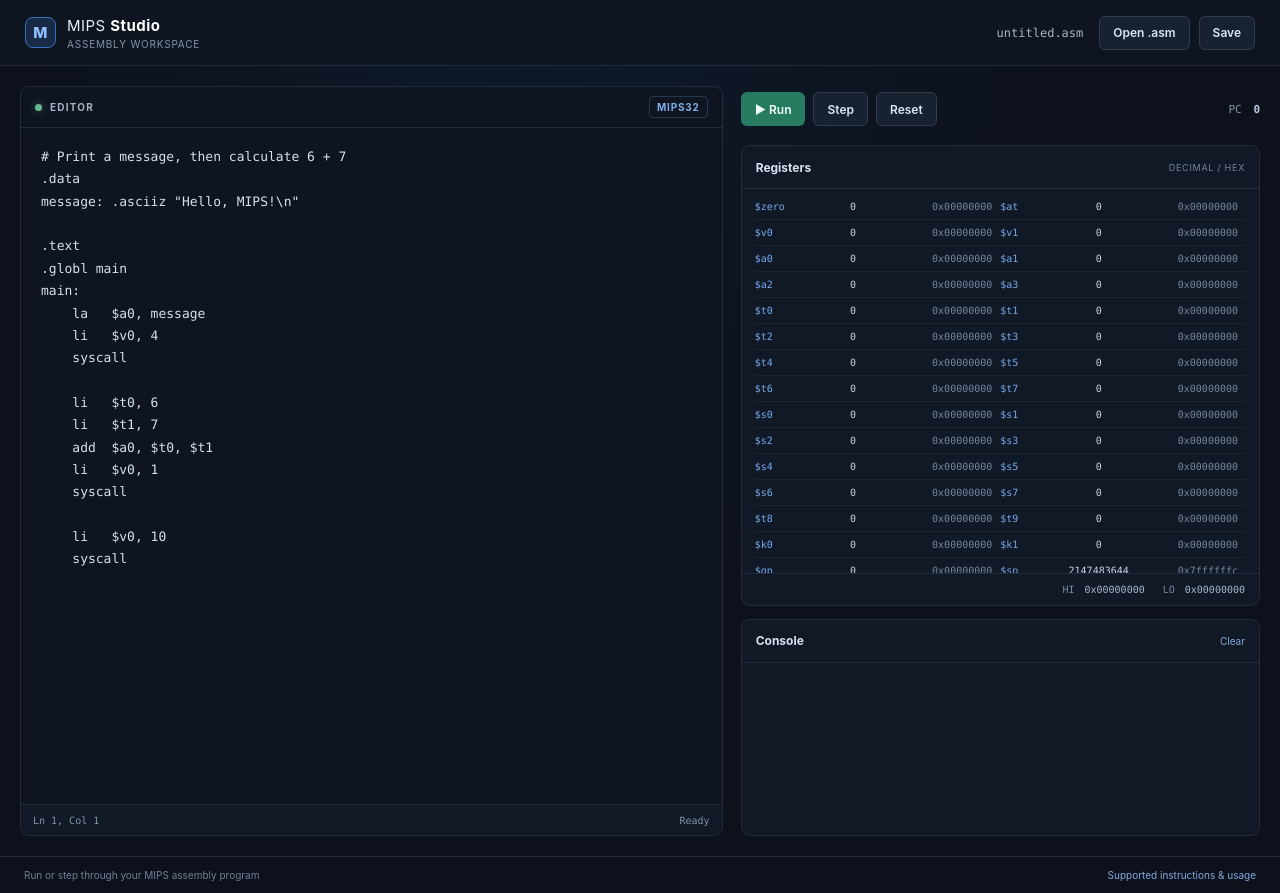
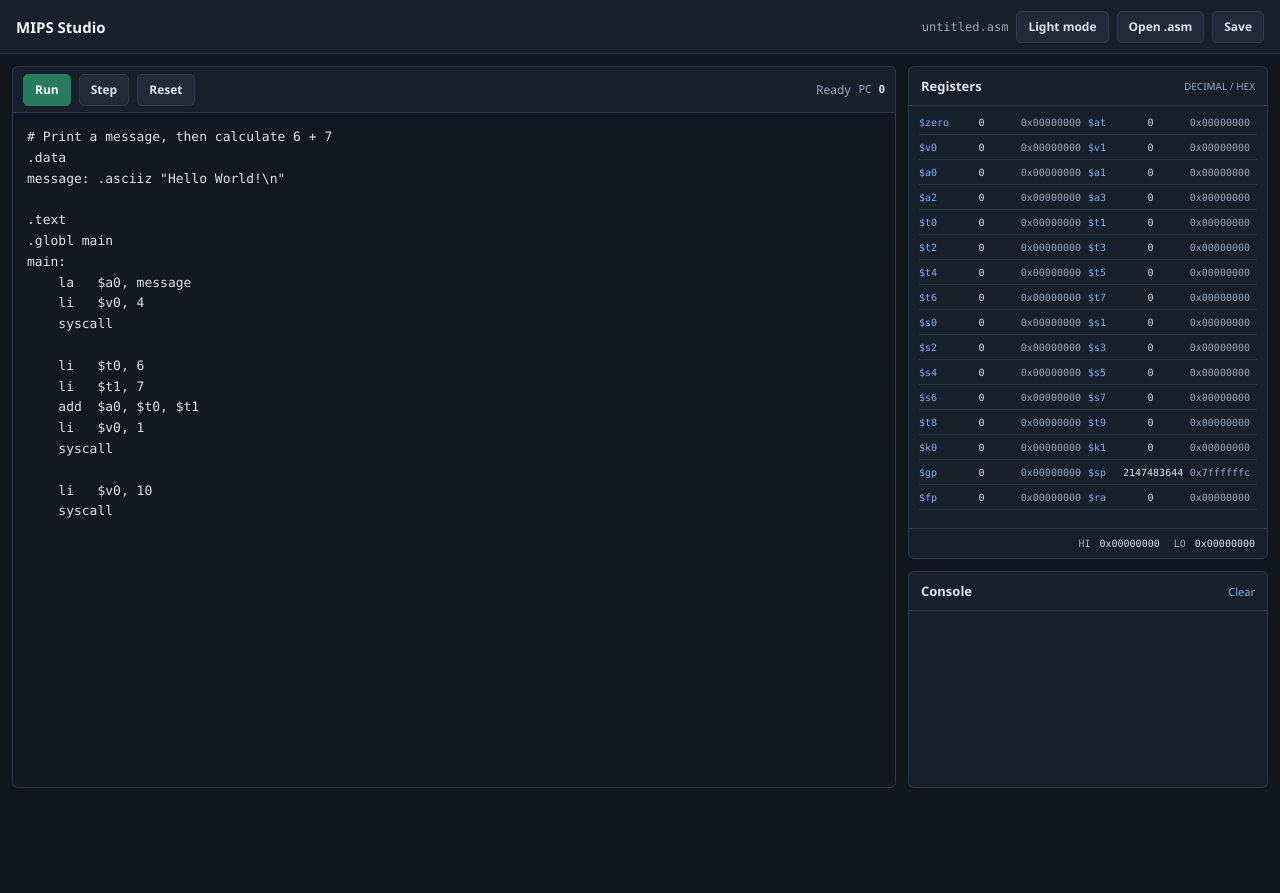
Before and after one commit to Ko1-Fish/MIPS-STUDIO, an Electron app: page index.html in a window 1280 px wide. After the commit the page ends 800 px from the top, so only its background shows below. Drawn offline with Linux system fonts and the light colour scheme.

Commit message:
major update or something

```diff
--- a/app.js
+++ b/app.js
@@ -1,7 +1,7 @@
 (function () {
   const sample = `# Print a message, then calculate 6 + 7
 .data
-message: .asciiz "Hello, MIPS!\\n"
+message: .asciiz "Hello World!\\n"
 
 .text
 .globl main
@@ -25,11 +25,29 @@ main:
   const fileName = document.getElementById("file-name");
   const output = document.getElementById("output");
   const status = document.getElementById("execution-status");
+  const themeToggle = document.getElementById("theme-toggle");
+  const themeColor = document.querySelector('meta[name="theme-color"]');
   const pcIndicator = document.querySelector("#pc-indicator b");
   let machine = null;
   let currentName = "untitled.asm";
 
   source.value = sample;
+
+  function setTheme(theme) {
+    const nextTheme = theme === "dark" ? "light" : "dark";
+    document.documentElement.dataset.theme = theme;
+    themeToggle.textContent = `${nextTheme === "light" ? "Light" : "Dark"} mode`;
+    themeToggle.setAttribute("aria-label", `Switch to ${nextTheme} mode`);
+    themeToggle.setAttribute("aria-pressed", String(theme === "light"));
+    themeColor.content = theme === "dark" ? "#10151e" : "#f3f5f8";
+  }
+
+  setTheme(localStorage.getItem("mips-studio-theme") === "light" ? "light" : "dark");
+  themeToggle.addEventListener("click", () => {
+    const theme = document.documentElement.dataset.theme === "dark" ? "light" : "dark";
+    localStorage.setItem("mips-studio-theme", theme);
+    setTheme(theme);
+  });
 
   function showError(error) {
     status.textContent = "Error";
@@ -145,9 +163,6 @@ main:
     clearError();
     status.textContent = "Modified";
   });
-  source.addEventListener("keyup", updateCursor);
-  source.addEventListener("click", updateCursor);
-  source.addEventListener("select", updateCursor);
   source.addEventListener("keydown", event => {
     if (event.key === "Tab") {
       event.preventDefault();
@@ -158,11 +173,5 @@ main:
     }
   });
 
-  function updateCursor() {
-    const before = source.value.slice(0, source.selectionStart);
-    const line = before.split("\n");
-    document.getElementById("cursor-position").textContent = `Ln ${line.length}, Col ${line[line.length - 1].length + 1}`;
-  }
-
   render();
 })();
--- a/index.html
+++ b/index.html
@@ -3,18 +3,16 @@
 <head>
   <meta charset="utf-8">
   <meta name="viewport" content="width=device-width, initial-scale=1">
-  <meta name="theme-color" content="#111827">
+  <meta name="theme-color" content="#10151e">
   <title>MIPS Studio</title>
   <link rel="stylesheet" href="styles.css">
 </head>
 <body>
   <header class="topbar">
-    <a class="brand" href="#" aria-label="MIPS Studio home">
-      <span class="brand-mark">M</span>
-      <span>MIPS <strong>Studio</strong><small>Assembly workspace</small></span>
-    </a>
+    <a class="brand" href="#" aria-label="MIPS Studio home">MIPS Studio</a>
     <div class="top-actions">
       <span id="file-name" class="file-name">untitled.asm</span>
+      <button id="theme-toggle" class="button button-muted" type="button" aria-pressed="false">Light mode</button>
       <button id="open-button" class="button button-muted" type="button">Open .asm</button>
       <button id="save-button" class="button button-muted" type="button">Save</button>
       <input id="file-input" type="file" accept=".asm,.s,.txt" hidden>
@@ -23,25 +21,21 @@
 
   <main class="workspace">
     <section class="editor-column" aria-label="Assembly editor">
-      <div class="section-bar">
-        <div><span class="status-dot"></span><span>EDITOR</span></div>
-        <span class="language-tag">MIPS32</span>
+      <div class="toolbar">
+        <div class="control-group">
+          <button id="run-button" class="button button-run" type="button">Run</button>
+          <button id="step-button" class="button button-muted" type="button">Step</button>
+          <button id="reset-button" class="button button-muted" type="button">Reset</button>
+        </div>
+        <div class="run-info">
+          <span id="execution-status">Ready</span>
+          <span id="pc-indicator" class="pc-indicator">PC <b>0</b></span>
+        </div>
       </div>
       <textarea id="source" aria-label="MIPS assembly source" spellcheck="false" autocapitalize="off"></textarea>
-      <div class="editor-footer">
-        <span id="cursor-position">Ln 1, Col 1</span>
-        <span id="execution-status">Ready</span>
-      </div>
     </section>
 
-    <section class="right-column" aria-label="Emulator">
-      <div class="controls">
-        <button id="run-button" class="button button-run" type="button"><span aria-hidden="true">▶</span> Run</button>
-        <button id="step-button" class="button button-muted" type="button">Step</button>
-        <button id="reset-button" class="button button-muted" type="button">Reset</button>
-        <span class="control-spacer"></span>
-        <span id="pc-indicator" class="pc-indicator">PC <b>0</b></span>
-      </div>
+    <aside class="right-column" aria-label="Emulator">
       <div class="panel registers-panel">
         <div class="panel-heading"><h2>Registers</h2><span>DECIMAL / HEX</span></div>
         <div id="registers" class="register-grid"></div>
@@ -54,12 +48,8 @@
         <div class="panel-heading"><h2>Console</h2><button id="clear-output" class="text-button" type="button">Clear</button></div>
         <pre id="output" aria-live="polite"></pre>
       </div>
-    </section>
+    </aside>
   </main>
-  <footer class="app-footer">
-    <span>Run or step through your MIPS assembly program</span>
-    <a href="README.md">Supported instructions &amp; usage</a>
-  </footer>
   <script src="simulator.js"></script>
   <script src="app.js"></script>
 </body>
--- a/simulator.js
+++ b/simulator.js
@@ -380,7 +380,11 @@
         }
         case "beq": case "bne":
           requireArgs(3);
-          if (op === "beq" ? reg(0) === reg(1) : reg(0) !== reg(1)) branch(args[2]);
+          if (op === "beq" ? reg(0) === imm(1) : reg(0) !== imm(1)) branch(args[2]);
+          break;
+        case "beqz": case "bnez":
+          requireArgs(2);
+          if (op === "beqz" ? reg(0) === 0 : reg(0) !== 0) branch(args[1]);
           break;
         case "bgtz": case "blez": case "bltz": case "bgez":
           requireArgs(2);
--- a/styles.css
+++ b/styles.css
@@ -1,95 +1,254 @@
 :root {
   color-scheme: dark;
-  font-family: Inter, "Segoe UI", Arial, sans-serif;
-  background: #0c111b;
-  color: #dce5f2;
-  font-synthesis: none;
-  text-rendering: optimizeLegibility;
-  --line: #222c3b;
-  --muted: #8593a8;
-  --panel: #111927;
-  --blue: #6ea8fe;
+  font-family: "Segoe UI", Arial, sans-serif;
+  color: var(--text);
+  background: var(--page);
+  --page: #10151e;
+  --text: #dbe3ee;
+  --heading: #f1f5fa;
+  --border: #303a49;
+  --soft-border: #283241;
+  --muted: #9aa8bb;
+  --panel: #171f2b;
+  --editor: #111821;
+  --button: #202a38;
+  --button-hover: #2b3747;
+  --blue: #7fb0f8;
+  --run: #267c5c;
+  --run-hover: #30946e;
+  --error: #ff8e86;
+  --output: #a4d8b2;
+  --selection: #315884;
+}
+
+:root[data-theme="light"] {
+  color-scheme: light;
+  --page: #f3f5f8;
+  --text: #202938;
+  --heading: #172033;
+  --border: #d7dde6;
+  --soft-border: #eef0f3;
+  --muted: #667085;
+  --panel: #fff;
+  --editor: #fff;
+  --button: #fff;
+  --button-hover: #f1f4f8;
+  --blue: #2563eb;
+  --run: #2563eb;
+  --run-hover: #1d4ed8;
+  --error: #b42318;
+  --output: #23603c;
+  --selection: #cfe0ff;
 }
 
 * { box-sizing: border-box; }
 
 body {
+  min-width: 360px;
+  min-height: 100vh;
   margin: 0;
-  min-width: 700px;
-  min-height: 100vh;
   display: flex;
   flex-direction: column;
-  background:
-    radial-gradient(ellipse at 42% -20%, rgba(35, 83, 145, .15), transparent 55%),
-    #0c111b;
+  color: var(--text);
+  background: var(--page);
 }
 
 button, textarea { font: inherit; }
 button { cursor: pointer; }
 
 .topbar {
-  height: 66px;
-  padding: 0 25px;
+  min-height: 54px;
+  padding: 0 16px;
   display: flex;
+  align-items: center;
   justify-content: space-between;
-  align-items: center;
-  border-bottom: 1px solid var(--line);
-  background: rgba(15, 22, 33, .92);
+  gap: 12px;
+  border-bottom: 1px solid var(--border);
+  background: var(--panel);
 }
 
-.brand { display: flex; align-items: center; gap: 11px; color: #e8eef8; text-decoration: none; font-size: 15px; letter-spacing: .03em; }
-.brand strong { color: #fff; }
-.brand small { display: block; margin-top: 3px; color: var(--muted); font-size: 10px; letter-spacing: .08em; text-transform: uppercase; }
-.brand-mark { width: 31px; height: 31px; display: grid; place-items: center; border: 1px solid #3c72bd; border-radius: 8px; background: #172b47; color: #91beff; font-weight: 800; }
-.top-actions { display: flex; align-items: center; gap: 9px; }
-.file-name { margin-right: 7px; color: #a9b5c6; font: 12px Consolas, monospace; }
+.brand {
+  color: var(--heading);
+  font-size: 15px;
+  font-weight: 700;
+  text-decoration: none;
+  white-space: nowrap;
+}
 
-.button { min-height: 34px; padding: 0 13px; border: 1px solid transparent; border-radius: 6px; color: #dce5f2; font-size: 12px; font-weight: 600; transition: background .15s, border-color .15s; }
-.button-muted { border-color: #303b4b; background: #182130; }
-.button-muted:hover { background: #222f40; border-color: #47576d; }
-.button-run { background: #277b61; color: #effff7; }
-.button-run:hover { background: #319572; }
+.top-actions, .control-group, .run-info {
+  display: flex;
+  align-items: center;
+  gap: 8px;
+}
 
-.workspace { width: 100%; max-width: 1600px; min-height: 0; flex: 1; margin: 0 auto; padding: 20px; display: grid; grid-template-columns: minmax(0, 1.15fr) minmax(355px, .85fr); gap: 18px; }
-.editor-column, .right-column { min-height: 0; display: flex; flex-direction: column; border: 1px solid var(--line); border-radius: 9px; background: #0e1520; overflow: hidden; }
-.section-bar { height: 41px; padding: 0 14px; display: flex; align-items: center; justify-content: space-between; border-bottom: 1px solid var(--line); color: #a6b3c5; font-size: 10px; font-weight: 700; letter-spacing: .12em; }
-.section-bar > div { display: flex; align-items: center; gap: 8px; }
-.status-dot { width: 7px; height: 7px; border-radius: 50%; background: #6ab995; box-shadow: 0 0 10px #6ab99577; }
-.language-tag { padding: 4px 7px; border: 1px solid #26384e; border-radius: 4px; color: #7eaeea; letter-spacing: .08em; }
-#source { width: 100%; min-height: 300px; flex: 1; padding: 18px 20px; resize: none; border: 0; outline: 0; background: #0e1520; color: #d5e0ee; font: 13px/1.72 Consolas, "Cascadia Code", monospace; tab-size: 4; white-space: pre; overflow: auto; }
-#source::selection { background: #295181; }
-.editor-footer { height: 31px; padding: 0 12px; display: flex; align-items: center; justify-content: space-between; border-top: 1px solid var(--line); background: #111927; color: var(--muted); font: 10px Consolas, monospace; }
+.file-name {
+  max-width: 260px;
+  overflow: hidden;
+  color: var(--muted);
+  font: 12px Consolas, monospace;
+  text-overflow: ellipsis;
+  white-space: nowrap;
+}
 
-.right-column { gap: 13px; border: 0; background: transparent; overflow: visible; }
-.controls { min-height: 46px; display: flex; align-items: center; gap: 8px; }
-.control-spacer { flex: 1; }
-.pc-indicator { color: var(--muted); font: 11px Consolas, monospace; }
-.pc-indicator b { margin-left: 5px; color: #b7c8dd; }
-.panel { border: 1px solid var(--line); border-radius: 9px; background: var(--panel); overflow: hidden; }
-.registers-panel { flex: 1; min-height: 250px; display: flex; flex-direction: column; }
-.panel-heading { min-height: 43px; padding: 0 14px; display: flex; align-items: center; justify-content: space-between; border-bottom: 1px solid var(--line); }
-.panel-heading h2 { margin: 0; color: #d7e1ef; font-size: 12px; font-weight: 650; }
-.panel-heading > span { color: #73839a; font-size: 9px; letter-spacing: .08em; }
-.register-grid { flex: 1; display: grid; grid-template-columns: 1fr 1fr; grid-auto-flow: row; align-content: start; padding: 5px 13px; overflow: auto; }
-.register-row { min-height: 26px; display: flex; align-items: center; justify-content: space-between; gap: 4px; padding-right: 8px; border-bottom: 1px solid #1b2533; font: 10px Consolas, monospace; }
-.register-name { min-width: 35px; color: #77a9ea; }
-.register-decimal { color: #cad5e3; text-align: right; }
-.register-hex { width: 76px; color: #77869b; text-align: right; }
-.special-registers { display: flex; justify-content: flex-end; gap: 18px; padding: 10px 14px; border-top: 1px solid var(--line); color: #77869b; font: 10px Consolas, monospace; }
-.special-registers b { margin-left: 4px; color: #a7b7cc; font-weight: 500; }
-.output-panel { min-height: 175px; height: 29%; display: flex; flex-direction: column; }
-.text-button { padding: 4px 0 4px 8px; border: 0; background: transparent; color: #7fa8de; font-size: 10px; }
-.text-button:hover { color: #b6d2f6; }
-#output { min-height: 0; flex: 1; margin: 0; padding: 13px 15px; overflow: auto; color: #acd9bb; font: 12px/1.55 Consolas, monospace; white-space: pre-wrap; overflow-wrap: anywhere; }
-.app-footer { min-height: 37px; padding: 0 24px; display: flex; justify-content: space-between; align-items: center; border-top: 1px solid var(--line); color: #718198; font-size: 10px; }
-.app-footer a { color: #86abe0; text-decoration: none; }
-.app-footer a:hover { text-decoration: underline; }
+.button {
+  min-height: 32px;
+  padding: 0 11px;
+  border: 1px solid var(--border);
+  border-radius: 5px;
+  background: var(--button);
+  color: var(--text);
+  font-size: 12px;
+  font-weight: 600;
+}
+
+.button:hover { background: var(--button-hover); }
+.button-run { border-color: var(--run); background: var(--run); color: #fff; }
+.button-run:hover { border-color: var(--run-hover); background: var(--run-hover); }
+
+.workspace {
+  width: 100%;
+  min-height: 0;
+  flex: 1;
+  padding: 12px;
+  display: grid;
+  grid-template-columns: minmax(0, 1fr) minmax(280px, 360px);
+  gap: 12px;
+}
+
+.editor-column, .panel {
+  min-width: 0;
+  border: 1px solid var(--border);
+  border-radius: 6px;
+  background: var(--panel);
+}
+
+.editor-column {
+  min-height: 0;
+  display: flex;
+  flex-direction: column;
+  overflow: hidden;
+}
+
+.toolbar {
+  min-height: 46px;
+  padding: 6px 10px;
+  display: flex;
+  align-items: center;
+  justify-content: space-between;
+  gap: 12px;
+  border-bottom: 1px solid var(--border);
+}
+
+.run-info { color: var(--muted); font-size: 12px; }
+.run-info .error { color: var(--error); }
+.pc-indicator { font: 11px Consolas, monospace; }
+.pc-indicator b { color: var(--text); font-weight: 600; }
+
+#source {
+  width: 100%;
+  min-height: 300px;
+  flex: 1;
+  padding: 14px;
+  resize: none;
+  border: 0;
+  outline: 0;
+  background: var(--editor);
+  color: var(--text);
+  font: 13px/1.6 Consolas, "Cascadia Code", monospace;
+  tab-size: 4;
+  white-space: pre;
+  overflow: auto;
+}
+
+#source::selection { background: var(--selection); }
+
+.right-column {
+  min-height: 0;
+  display: grid;
+  grid-template-rows: minmax(0, 1fr) minmax(150px, 30%);
+  gap: 12px;
+}
+
+.panel {
+  min-height: 0;
+  display: flex;
+  flex-direction: column;
+  overflow: hidden;
+}
+
+.panel-heading {
+  min-height: 39px;
+  padding: 0 12px;
+  display: flex;
+  align-items: center;
+  justify-content: space-between;
+  border-bottom: 1px solid var(--border);
+}
+
+.panel-heading h2 { margin: 0; font-size: 13px; font-weight: 650; }
+.panel-heading > span { color: var(--muted); font-size: 10px; }
+
+.register-grid {
+  min-height: 0;
+  flex: 1;
+  padding: 4px 10px;
+  display: grid;
+  grid-template-columns: 1fr 1fr;
+  grid-auto-rows: minmax(25px, auto);
+  align-content: start;
+  overflow: auto;
+}
+
+.register-row {
+  min-width: 0;
+  display: flex;
+  align-items: center;
+  justify-content: space-between;
+  gap: 3px;
+  padding-right: 7px;
+  border-bottom: 1px solid var(--soft-border);
+  font: 10px Consolas, monospace;
+}
+
+.register-name { min-width: 32px; color: var(--blue); }
+.register-decimal { color: var(--text); text-align: right; }
+.register-hex { width: 69px; color: var(--muted); text-align: right; }
+
+.special-registers {
+  padding: 9px 12px;
+  display: flex;
+  justify-content: flex-end;
+  gap: 14px;
+  border-top: 1px solid var(--border);
+  color: var(--muted);
+  font: 10px Consolas, monospace;
+}
+
+.special-registers b { margin-left: 3px; color: var(--text); font-weight: 500; }
+.text-button { padding: 4px 0 4px 8px; border: 0; background: transparent; color: var(--blue); font-size: 11px; }
+
+#output {
+  min-height: 0;
+  flex: 1;
+  margin: 0;
+  padding: 10px 12px;
+  overflow: auto;
+  color: var(--output);
+  font: 12px/1.5 Consolas, monospace;
+  white-space: pre-wrap;
+  overflow-wrap: anywhere;
+}
 
 @media (max-width: 850px) {
-  body { min-width: 360px; }
-  .workspace { grid-template-columns: 1fr; }
+  .workspace { grid-template-columns: minmax(0, 1fr); }
   .editor-column { min-height: 55vh; }
-  .right-column { min-height: 620px; }
-  .topbar { padding: 0 14px; }
-  .file-name { display: none; }
+  .right-column { min-height: 520px; grid-template-rows: minmax(0, 1fr) minmax(150px, 35%); }
 }
+
+@media (max-width: 520px) {
+  .topbar { padding: 8px 10px; align-items: flex-start; }
+  .top-actions { flex-wrap: wrap; justify-content: flex-end; gap: 5px; }
+  .file-name { flex-basis: 100%; max-width: none; text-align: right; }
+  .toolbar { align-items: flex-start; flex-direction: column; }
+  .run-info { width: 100%; justify-content: space-between; }
+}
```
Also changed, not shown: main.cjs (added, +32 -0 lines), package.json (added, +44 -0 lines), tests/simulator.test.js (+19 -0 lines), README.md, 2 other files.
